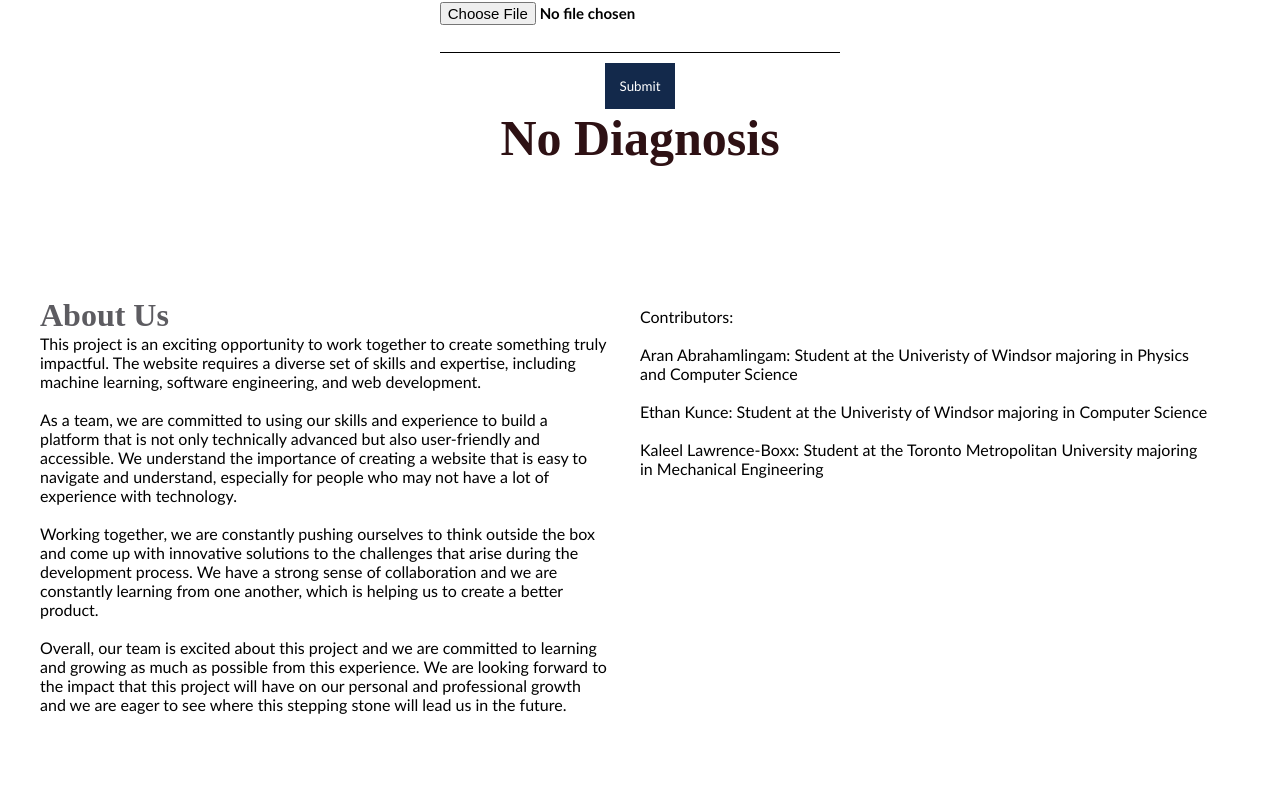
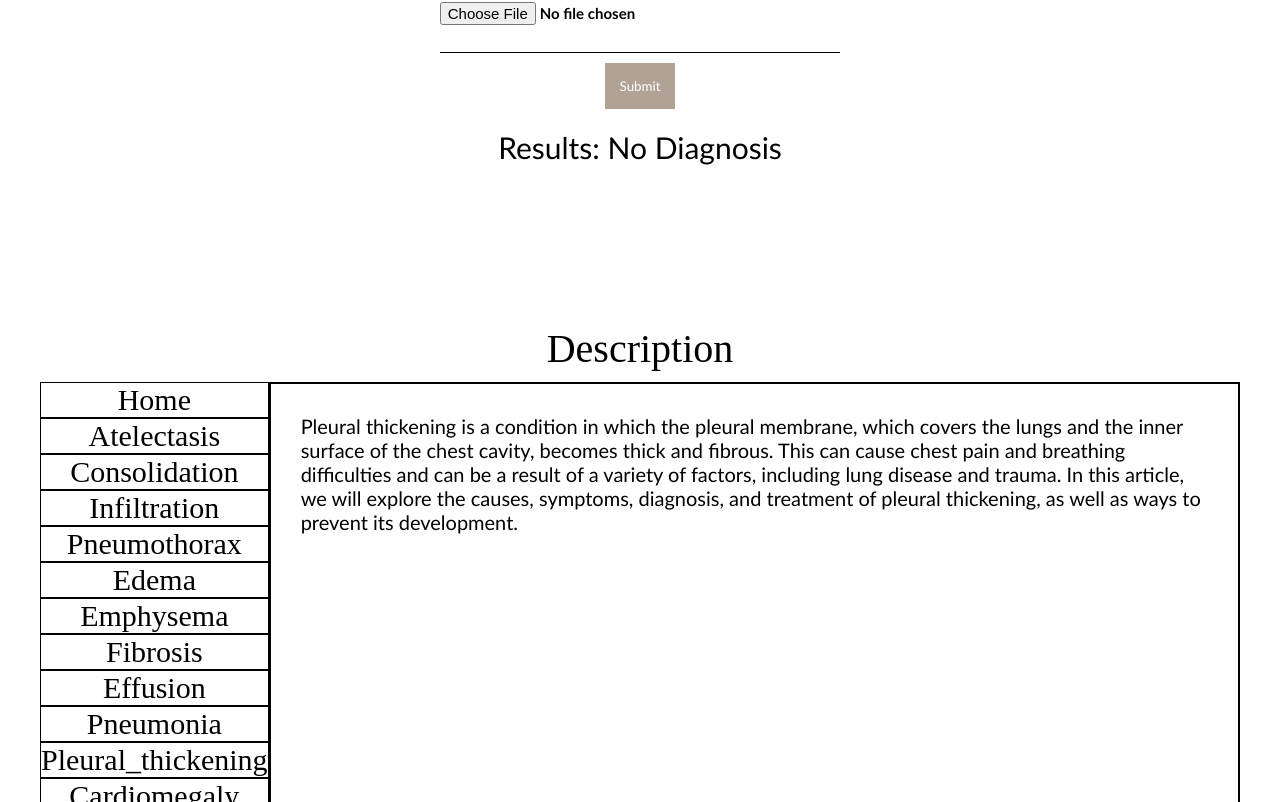
Before and after one commit to Aran0713/X-Ray-Analysis-Machine-learning-Project, a React (Create React App) app: page / in a window 1280 px wide. Shown: the part 1318-2120 px from the top of the page. Built offline with nearby package versions, Linux system fonts and the light colour scheme; a web font is replaced by a local one.

Commit message:
Some progress

```diff
--- a/src/App.jsx
+++ b/src/App.jsx
@@ -2,12 +2,14 @@ import Intro from "./Components/intro/intro";
 import About from "./Components/about/about";
 import TechnologiesList from "./Components/technologiesList/technologiesList";
 import Contact from "./Components/contact/contact";
+import Description from "./Components/diseaseDescriptions/description";
 
 const App = () => {
   return (
     <div>
       <Intro/>
       <TechnologiesList/>
+      <Description/>
       <About/>
       <Contact></Contact>
     </div>
--- a/src/Components/contact/contact.jsx
+++ b/src/Components/contact/contact.jsx
@@ -78,10 +78,6 @@ const Contact = () => {
 
 
                 <div className="c-right">
-                    <p className="c-desc">
-                    Please fill out the form. I will get back to you as soon as possible.
-                    </p>
-
                     <form ref={formRef} onSubmit={sendEmail} id="my_form" action="">
                         <input type="text" placeholder="Name" name="user_name" value = {name} onChange={handleChange}/>
                         <input type="text" placeholder="Subject" name="user_subject" />
--- /dev/null
+++ b/src/Components/diseaseDescriptions/description.css
@@ -0,0 +1,49 @@
+.d{
+    height: 120vh;
+    display: flex;
+   /* align-items:flex-start; */
+    height: 100%;
+    margin: 10vh 5vh 10vh 5vh;
+    overflow:hidden;
+    box-sizing: border-box;
+    flex-direction: column;
+    text-align: center;
+}
+
+.d-top{
+    padding: 10px;
+    font-size: 40px;
+}
+
+.d-bottom{
+    flex-grow: 1;
+    display: flex;
+    flex-direction: row;
+}
+
+.d-left{
+    flex: 1;
+    flex-grow: 0.13;
+}
+
+.d-categories{
+    border:  solid 1px black;
+    font-size: 30px;
+
+}
+
+.d-right{
+    flex: 1;
+    display: flex;
+    align-items:initial;
+    justify-content:baseline;
+    position: relative;
+    padding: 30px 30px;
+    border:  solid 2px black;
+}
+
+.d-result{
+    font-size: 20px;
+    font-family:'Gill Sans', 'Gill Sans MT', Calibri, 'Trebuchet MS', sans-serif;
+    text-align: left;
+}
--- /dev/null
+++ b/src/Components/diseaseDescriptions/description.jsx
@@ -0,0 +1,73 @@
+import "./description.css"
+
+const Description = () => {
+    return (
+        <div className="d">
+
+            <div className="d-top">
+                Description
+            </div>
+
+            <div className="d-bottom">
+
+                <div className="d-left">
+                    <div class="d-categories" id="Home">
+                        Home
+                    </div>
+                    <div class="d-categories" id="Category1">
+                        Atelectasis
+                    </div>
+                    <div class="d-categories" id="Category2">
+                        Consolidation
+                    </div>
+                    <div class="d-categories" id="Category3">
+                        Infiltration
+                    </div>
+                    <div class="d-categories" id="Category4">
+                        Pneumothorax
+                    </div>
+                    <div class="d-categories" id="Category5">
+                        Edema
+                    </div>
+                    <div class="d-categories" id="Category6">
+                        Emphysema
+                    </div>
+                    <div class="d-categories" id="Category7">
+                        Fibrosis
+                    </div>
+                    <div class="d-categories" id="Category8">
+                        Effusion
+                    </div>
+                    <div class="d-categories" id="Category9">
+                        Pneumonia
+                    </div>
+                    <div class="d-categories" id="Category10">
+                        Pleural_thickening
+                    </div>
+                    <div class="d-categories" id="Category11">
+                        Cardiomegaly
+                    </div>
+                    <div class="d-categories" id="Category12">
+                        Nodule Mass
+                    </div>
+                    <div class="d-categories" id="Category13">
+                        Hernia
+                    </div>
+                </div>
+
+
+
+
+
+                <div className="d-right">
+                    <div className="d-result">
+                        Pleural thickening is a condition in which the pleural membrane, which covers the lungs and the inner surface of the chest cavity, becomes thick and fibrous. This can cause chest pain and breathing difficulties and can be a result of a variety of factors, including lung disease and trauma. In this article, we will explore the causes, symptoms, diagnosis, and treatment of pleural thickening, as well as ways to prevent its development.
+                    </div>
+                </div>
+            </div>
+
+        </div>
+    )
+}
+
+export default Description
--- a/src/Components/technologiesList/DDescription.css
+++ /dev/null
@@ -1,5 +0,0 @@
-.navbarHeader{
-    font-size: 50px;
-    font-weight: 600;
-    color: #2E1114;
-}
--- a/src/Components/technologiesList/DDescription.jsx
+++ /dev/null
@@ -1,18 +0,0 @@
-import "./DDescription.css"
-
-const DDescription = (props) => {
-    return(
-        <div>
-            {/* Hello World! */}
-            {props.dataSet.map( (title) => {
-                return (
-                    <div className="navbarHeader">
-                        {title}
-                    </div>
-                )
-            })}
-        </div>
-    );
-}
-
-export default DDescription
--- /dev/null
+++ b/src/Components/technologiesList/diagnosis.css
@@ -0,0 +1,6 @@
+.navbarHeader{
+    font-size: 30px;
+    font-weight: 300;
+    color: black;
+    font-family:'Gill Sans', 'Gill Sans MT', Calibri, 'Trebuchet MS', sans-serif;
+}
--- /dev/null
+++ b/src/Components/technologiesList/diagnosis.jsx
@@ -0,0 +1,13 @@
+import "./diagnosis.css"
+
+const DDescription = (props) => {
+    const diseases = props.dataSet.join(', ')
+    const results = "Results: ".concat(diseases);
+    return(
+        <p className="navbarHeader">
+            {results}
+        </p>
+    );
+}
+
+export default DDescription
--- a/src/Components/technologiesList/technologiesList.css
+++ b/src/Components/technologiesList/technologiesList.css
@@ -89,25 +89,10 @@ li{
 
 }
 
+.t-Submitbutton{
+    background-color: #B1A296;
+}
 
-@media screen and (max-width: 480px){
-    .tl{
-        padding: 10px;
-        padding-top: 40px;
-    }
-
-    .tl-text{
-        width: 100%;
-    }
-
-    .tl-desc{
-        display: none;
-    }
-
-    .t{
-        width: 40%;
-        height: 45vh;
-    }
-
-
+.t-diagnosis{
+    padding: 20px;
 }
--- a/src/Components/technologiesList/technologiesList.jsx
+++ b/src/Components/technologiesList/technologiesList.jsx
@@ -1,5 +1,5 @@
 import "./technologiesList.css";
-import DDiagnosis from "./DDescription.jsx";
+import DDiagnosis from "./diagnosis.jsx";
 import React, { useState } from "react";
 
 
@@ -27,7 +27,7 @@ const TechnologiesList = () => {
     formData.append('file', image);
     // console.log(formData);
 
-    fetch("http://localhost:5000", {
+    fetch("http://kunce.ca:8264", {
       method: "POST",
       body: formData,
     })
@@ -45,7 +45,7 @@ const TechnologiesList = () => {
     <div>
       <div className="tl">
         <div className="tl-text">
-          <h1 className="tl-title">Our Technology</h1>
+          <h1 className="tl-title">Our Technology: Insight</h1>
         </div>
 
         <div className="tl-desc">
@@ -60,13 +60,15 @@ const TechnologiesList = () => {
             Upload Image: <input className = "t-inputFile" type="file" name="image" onChange={handleChange} />
           </label>
           <br />
-          <button id="btn" type="submit" onClick={handleSubmit}>
+          <button className="t-Submitbutton" id="btn" type="submit" onClick={handleSubmit}>
             Submit
           </button>
         </form>
 
         {/* </Diagnosis> */}
-        <DDiagnosis dataSet={diagnosis}/>
+        <div className="t-diagnosis">
+          <DDiagnosis dataSet={diagnosis}/>
+        </div>
       </div>
     </div>
   );
```
Also changed, not shown: 1 other file (tests, documents, lock files or other folders).
